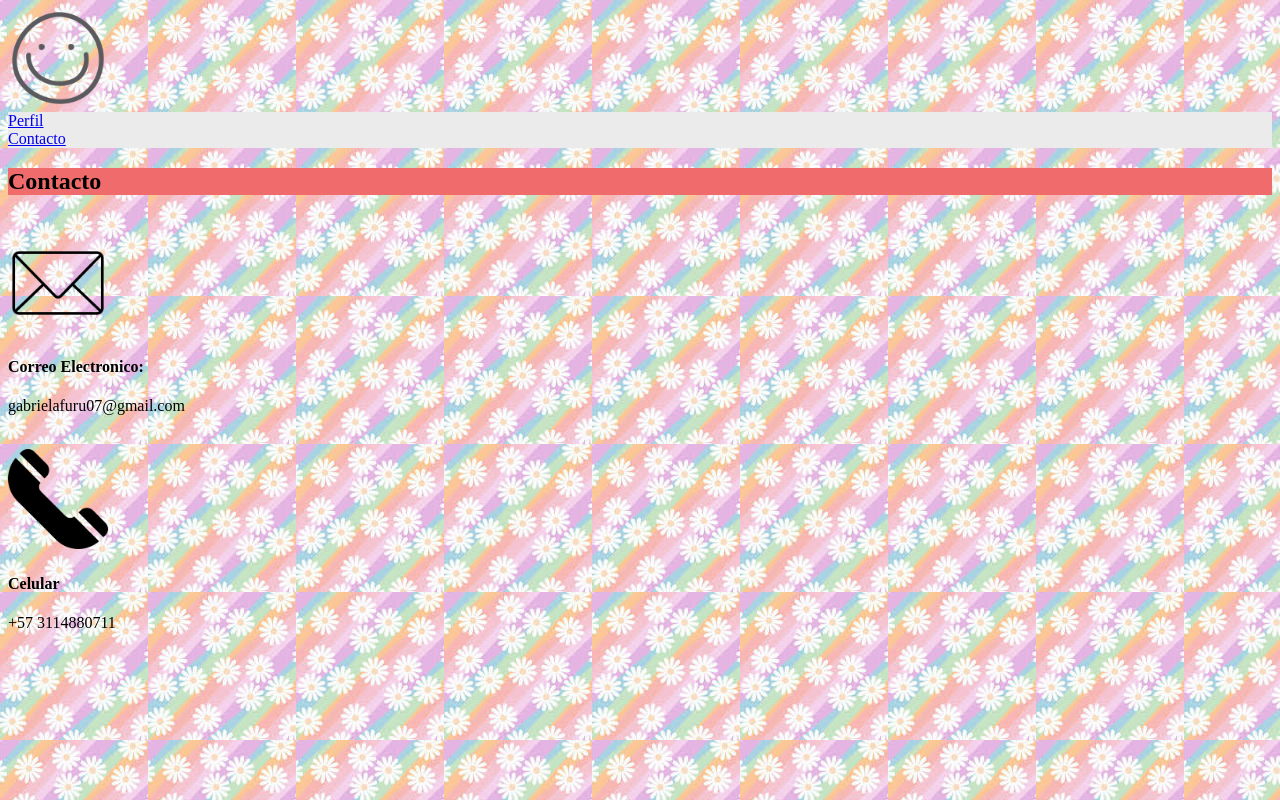
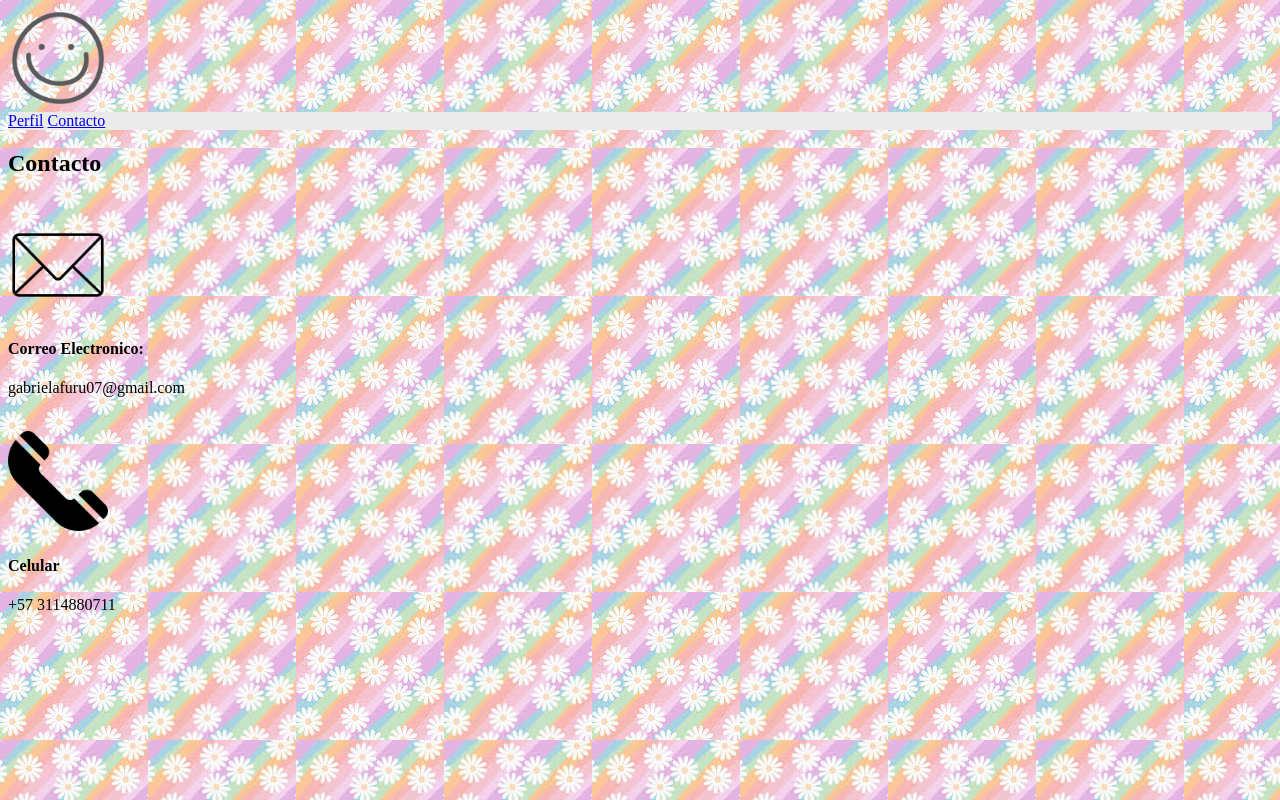
Before and after one commit to gabrielafuru/gabrielafuru.github.io, a plain HTML site: page contacto.html in a window 1280 px wide. Drawn offline with Linux system fonts and the light colour scheme.

Commit message:
Update contacto.html

```diff
--- a/contacto.html
+++ b/contacto.html
@@ -11,10 +11,6 @@
     }
     .div-1 {
         background-color: #EBEBEB;
-    }
-    .div-2 {
-        background-color: #EBEBEB;
-    }
     .div-3 {
         background-color: #f06b6b;
     }
@@ -24,8 +20,6 @@
 
     <div class="div-1">
         <a href="index.html">Perfil</a>
-    </div>
-    <div class="div-2">
     <a href="contacto.html">Contacto</a>
     </div>
     <div class="div-3">
```
